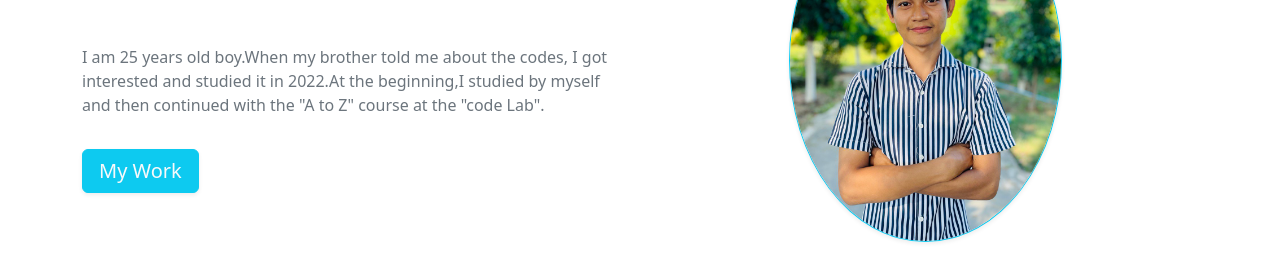
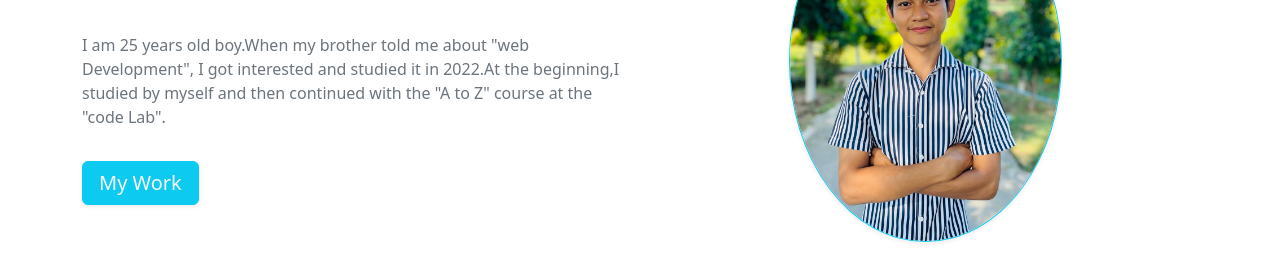
Before and after one commit to zawlinnaing27/Project, a plain HTML site: page index.html in a window 1280 px wide. Shown: the part 273-538 px from the top of the page. Drawn offline with nearby package versions, Linux system fonts and the light colour scheme.

Commit message:
Update index.html

```diff
--- a/index.html
+++ b/index.html
@@ -7,6 +7,7 @@
     <title>My Portfolio Project</title>
   </head>
   <!-- fontawesome link -->
+
   <link
     rel="stylesheet"
     href="https://cdnjs.cloudflare.com/ajax/libs/font-awesome/6.2.1/css/all.min.css"
@@ -106,7 +107,7 @@ rel="stylesheet"
               </h1>
               <h2 class="fs-3">Zaw Lin Naing</h2>
               <p class="mt-5 text-muted">
-                       I am 25 years old boy.When my brother told me about the codes, I got interested and studied it in 2022.At the beginning,I studied by myself                    and then continued with the "A to Z" course at the "code Lab".
+                       I am 25 years old boy.When my brother told me about "web Development", I got interested and studied it in 2022.At the beginning,I studied by myself                    and then continued with the "A to Z" course at the "code Lab".
               </p>
               <a
                 href=""
```
